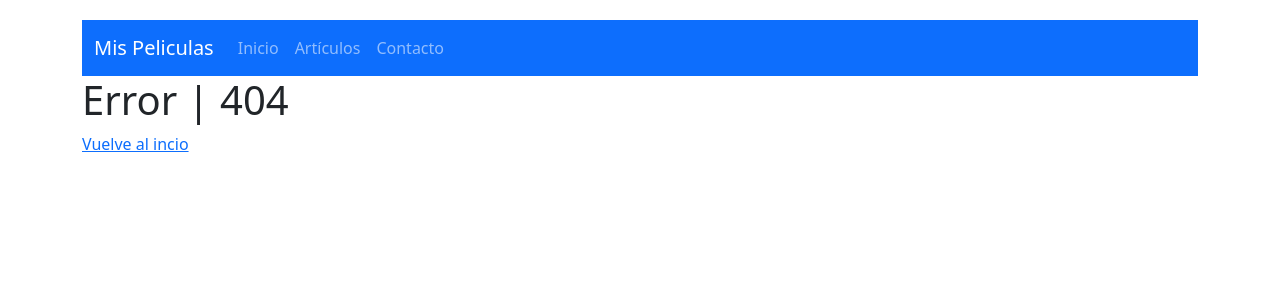
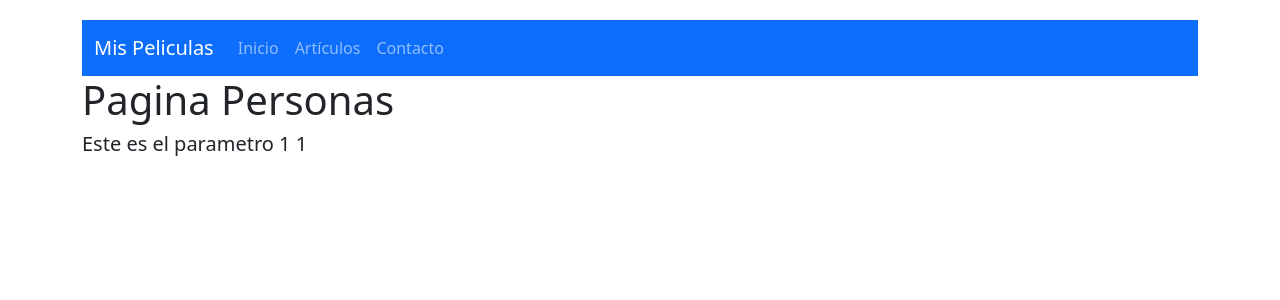
Before and after one commit to saulsistemas/CURSO_REACT, a React (Vite) app in the folder 04HOOKS/hook-app/: page /persona/1/1 in a window 1280 px wide. Before the commit this address had no page. Shown: the top 300 px of the page. Built offline with nearby package versions, Linux system fonts and the light colour scheme.

Commit message:
Parametros por URL

```diff
--- /dev/null
+++ b/04HOOKS/hook-app/src/REACT-VICTOR-ROBLES/06-rutas/componentes/Persona.jsx
@@ -0,0 +1,13 @@
+import { useParams } from "react-router-dom"
+
+
+export const Persona = () => {
+    const parametrosPorUrl = useParams()
+  return (
+    <div>
+        <h1>Pagina Personas</h1>
+        <h5>Este es el parametro {parametrosPorUrl.nombre} {parametrosPorUrl.apellido}</h5>
+        {/* http://localhost:5173/persona/juan/robles */}
+    </div>
+  )
+}
--- a/04HOOKS/hook-app/src/REACT-VICTOR-ROBLES/06-rutas/routers/RouterPrincipal.jsx
+++ b/04HOOKS/hook-app/src/REACT-VICTOR-ROBLES/06-rutas/routers/RouterPrincipal.jsx
@@ -3,6 +3,7 @@ import { Inicio } from '../componentes/inicio'
 import { Contacto } from '../componentes/Contacto'
 import { Articulo } from '../componentes/Articulo'
 import { Error } from '../componentes/Error'
+import { Persona } from '../componentes/Persona'
 
 export const RouterPrincipal = () => {
     return (
@@ -42,6 +43,7 @@ export const RouterPrincipal = () => {
                     <Route path='/inicio' element={<Inicio />} />
                     <Route path='/articulo' element={<Articulo />} />
                     <Route path='/contacto' element={<Contacto />} />
+                    <Route path='/persona/:nombre/:apellido' element={<Persona />} />
                     <Route path='*' element={<Error/>} />
 
                 </Routes>
```
